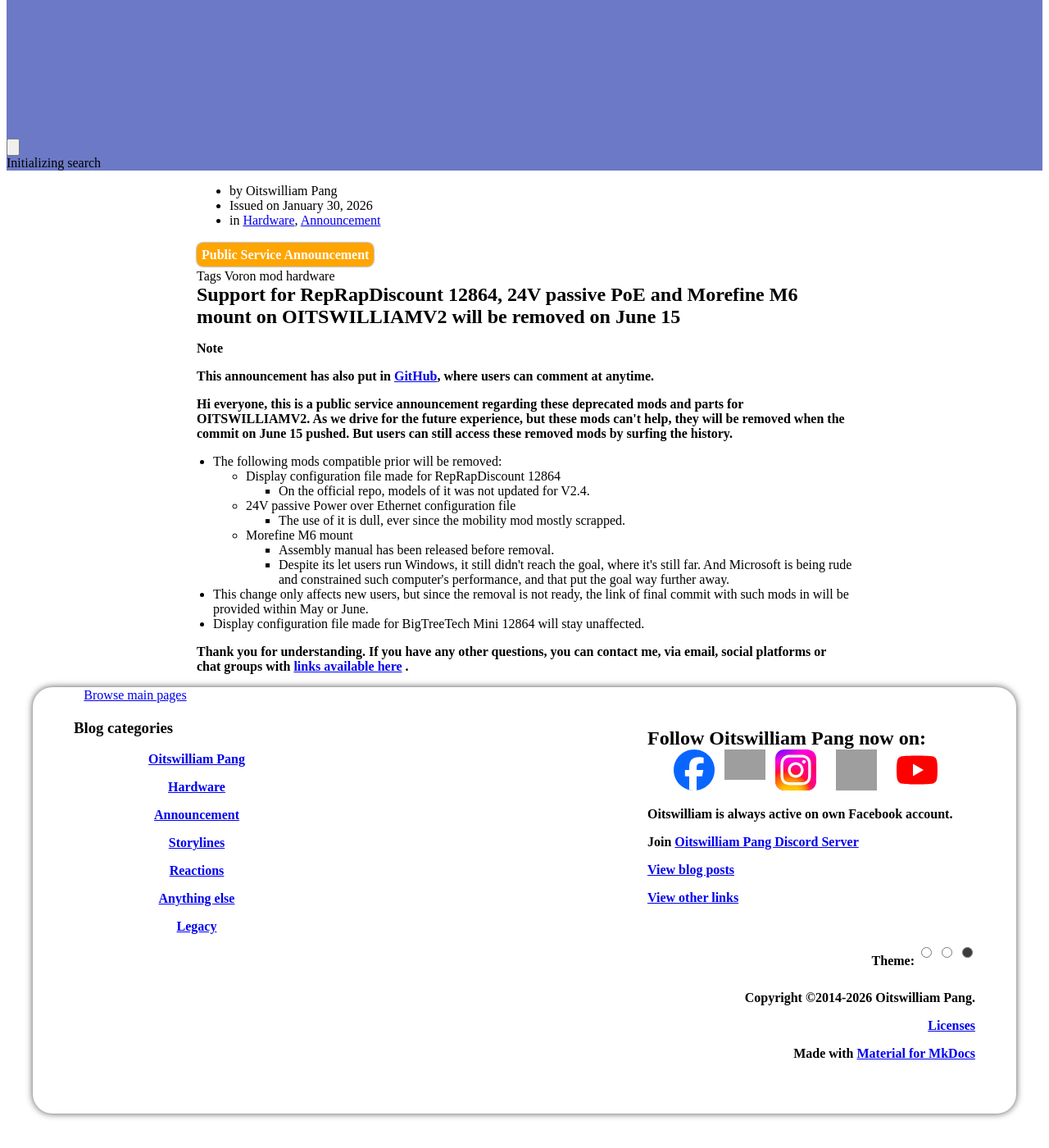
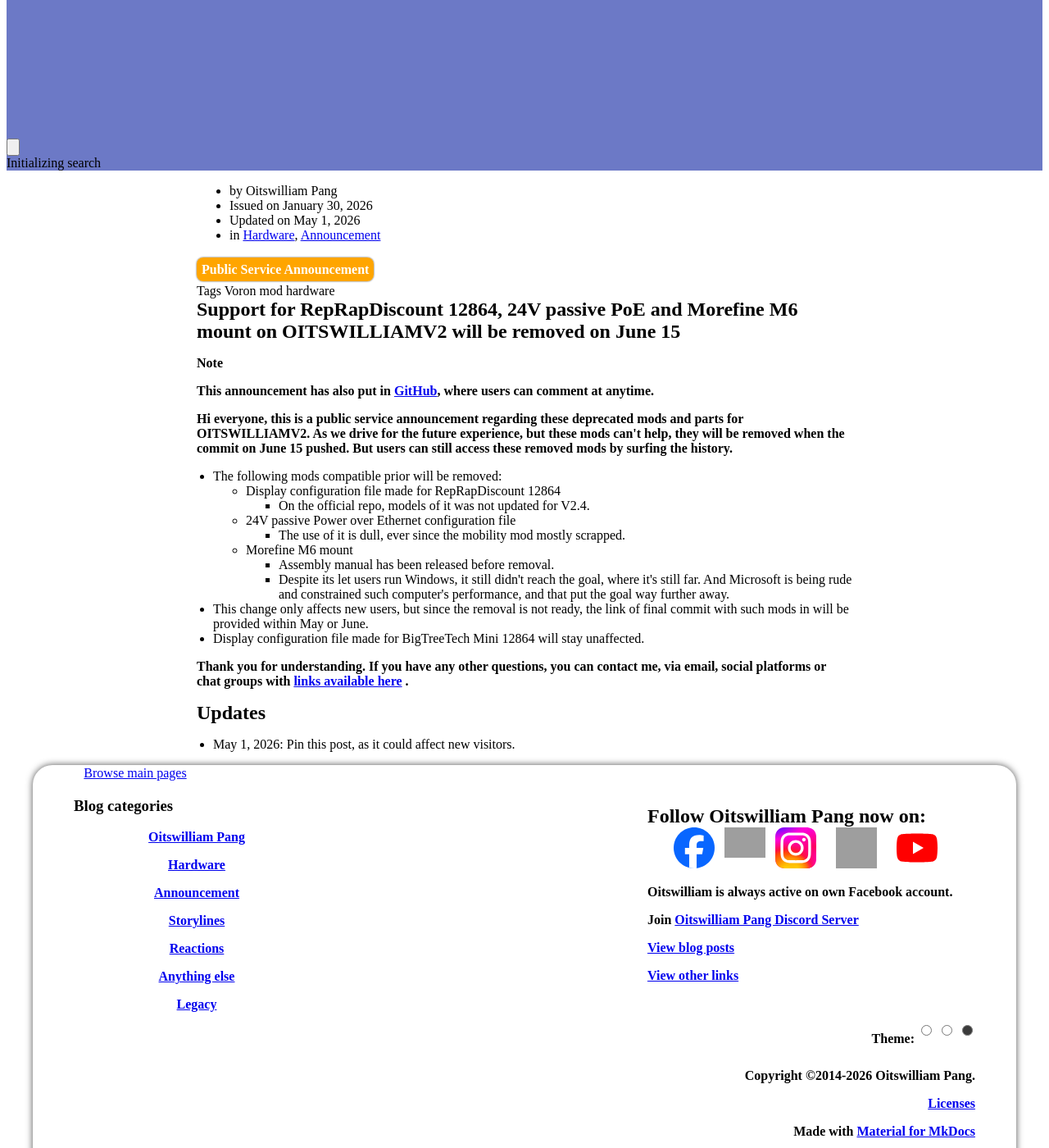
Before and after one commit to Bunny350/blogs, an MkDocs documentation site: the page built from docs/posts/oitswilliamv2-discontinuation-notice-2026.md, in a window 1280 px wide and 1400 px high, scrolled down 5067 px. Shown: the whole window at 82% size. Built offline with MkDocs 1.6.1 and Material for MkDocs 9.7.7, drawn with Linux system fonts in a browser that asks for light colours; plug-ins that fetch from the network failed and are left out; before the commit the page ends 6445 px from its top, so only the background shows below that; grey boxes are pictures that could not be loaded.

Commit message:
Update oitswilliamv2-discontinuation-notice-2026.md
Pinning the discontinuation PSA

```diff
--- a/docs/posts/oitswilliamv2-discontinuation-notice-2026.md
+++ b/docs/posts/oitswilliamv2-discontinuation-notice-2026.md
@@ -1,6 +1,7 @@
 ---
 date:
   created: 2026-01-30
+  updated: 2026-05-01
 links:
 
 categories:
@@ -33,3 +35,6 @@
 - Display configuration file made for BigTreeTech Mini 12864 will stay unaffected.
 
 Thank you for understanding. If you have any other questions, you can contact me, via email, social platforms or chat groups with [links available here](https://www.oitswilliam.com/support) .
+
+## Updates
+* May 1, 2026: Pin this post, as it could affect new visitors.
```
Also changed, not shown: other parts of docs/posts/oitswilliamv2-discontinuation-notice-2026.md (+1 -0 lines).
